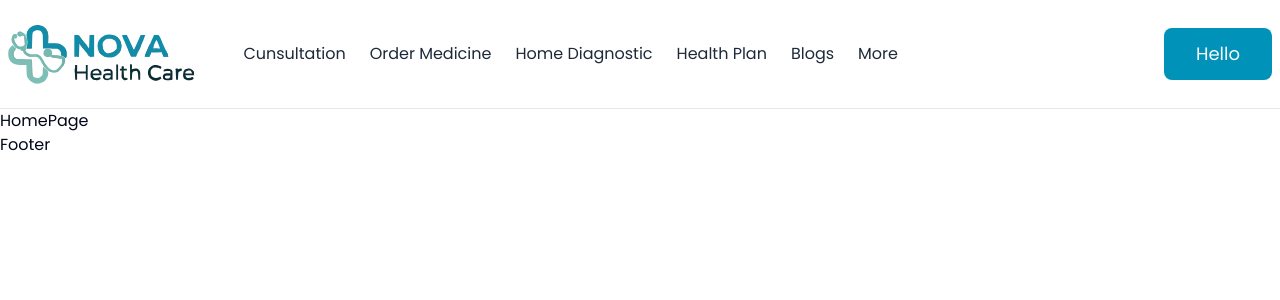
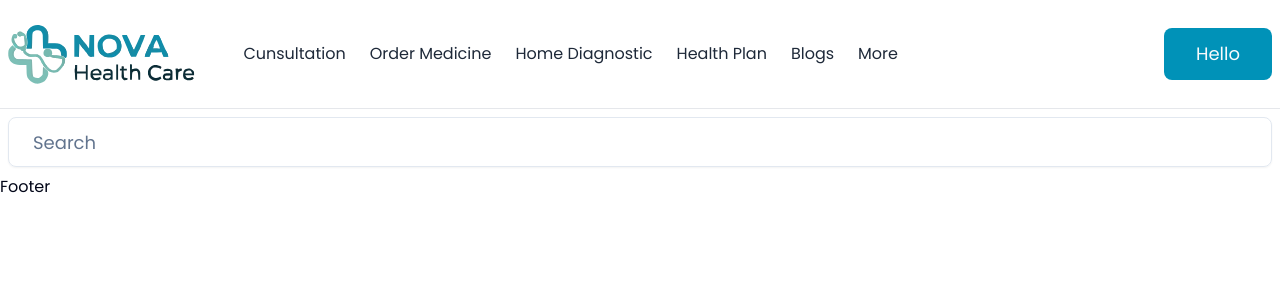
Before and after one commit to MahidunNobi/nova-healthcare-client, a Next.js app: page / in a window 1280 px wide. Shown: the top 300 px of the page. Built offline with nearby package versions, Linux system fonts and the light colour scheme.

Commit message:
ADD: Searchbar

```diff
--- a/src/app/(public-layout)/page.tsx
+++ b/src/app/(public-layout)/page.tsx
@@ -1,7 +1,12 @@
+import Searchbar from "@/components/Home/Searchbar";
 import React from "react";
 
 const HomePage = () => {
-  return <div>HomePage</div>;
+  return (
+    <div>
+      <Searchbar />
+    </div>
+  );
 };
 
 export default HomePage;
--- /dev/null
+++ b/src/components/Home/Searchbar.tsx
@@ -0,0 +1,18 @@
+import React from "react";
+import { Input } from "../ui/input";
+
+const Searchbar = () => {
+  return (
+    <div className="px-2">
+      <div className="container mx-auto">
+        <Input
+          type="text"
+          placeholder="Search"
+          className="w-full p-6 text-lg! focus-visible:ring-0 focus-visible:border-cyan-600 my-2"
+        />
+      </div>
+    </div>
+  );
+};
+
+export default Searchbar;
--- /dev/null
+++ b/src/components/ui/input.tsx
@@ -0,0 +1,21 @@
+import * as React from "react"
+
+import { cn } from "@/lib/utils"
+
+function Input({ className, type, ...props }: React.ComponentProps<"input">) {
+  return (
+    <input
+      type={type}
+      data-slot="input"
+      className={cn(
+        "file:text-foreground placeholder:text-muted-foreground selection:bg-primary selection:text-primary-foreground dark:bg-input/30 border-input h-9 w-full min-w-0 rounded-md border bg-transparent px-3 py-1 text-base shadow-xs transition-[color,box-shadow] outline-none file:inline-flex file:h-7 file:border-0 file:bg-transparent file:text-sm file:font-medium disabled:pointer-events-none disabled:cursor-not-allowed disabled:opacity-50 md:text-sm",
+        "focus-visible:border-ring focus-visible:ring-ring/50 focus-visible:ring-[3px]",
+        "aria-invalid:ring-destructive/20 dark:aria-invalid:ring-destructive/40 aria-invalid:border-destructive",
+        className
+      )}
+      {...props}
+    />
+  )
+}
+
+export { Input }
```
